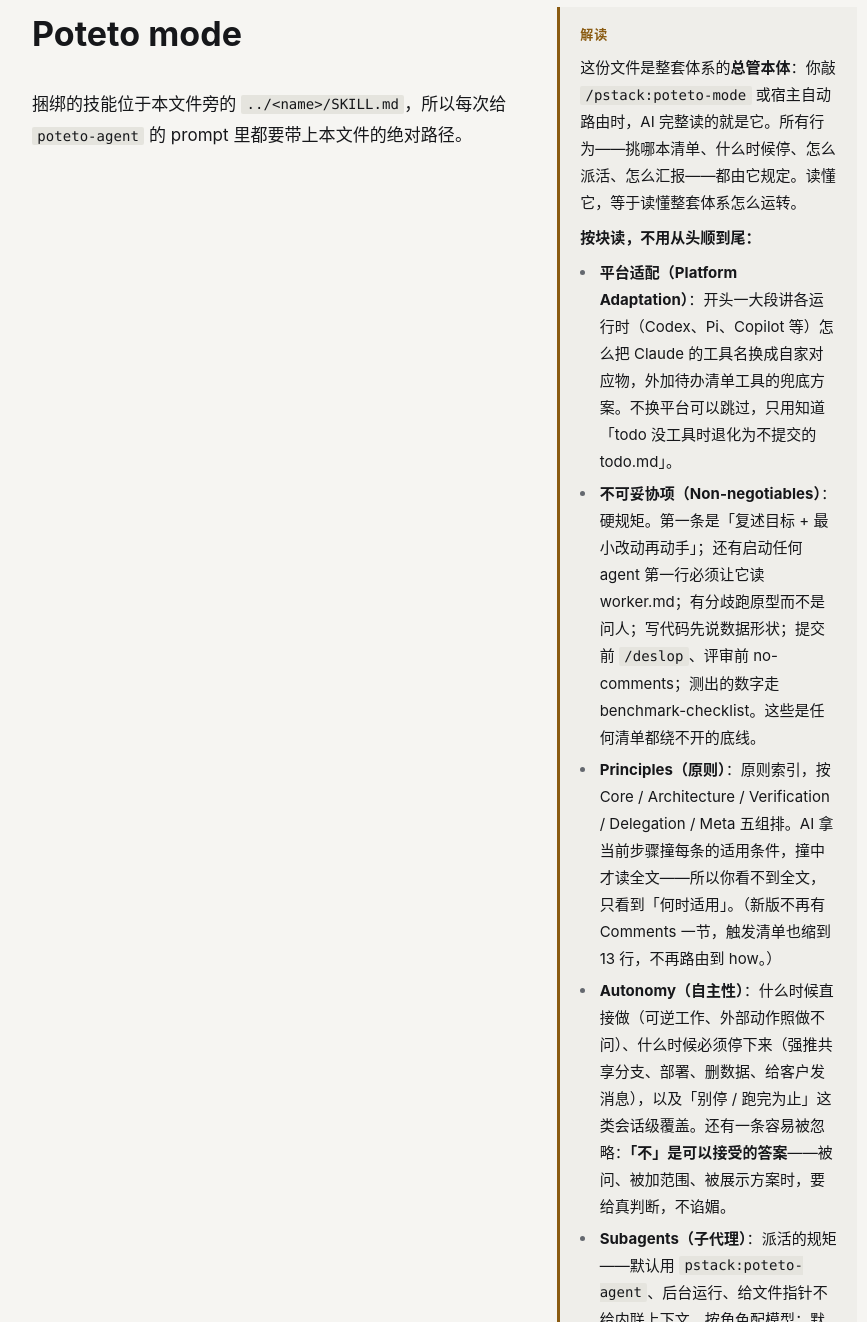
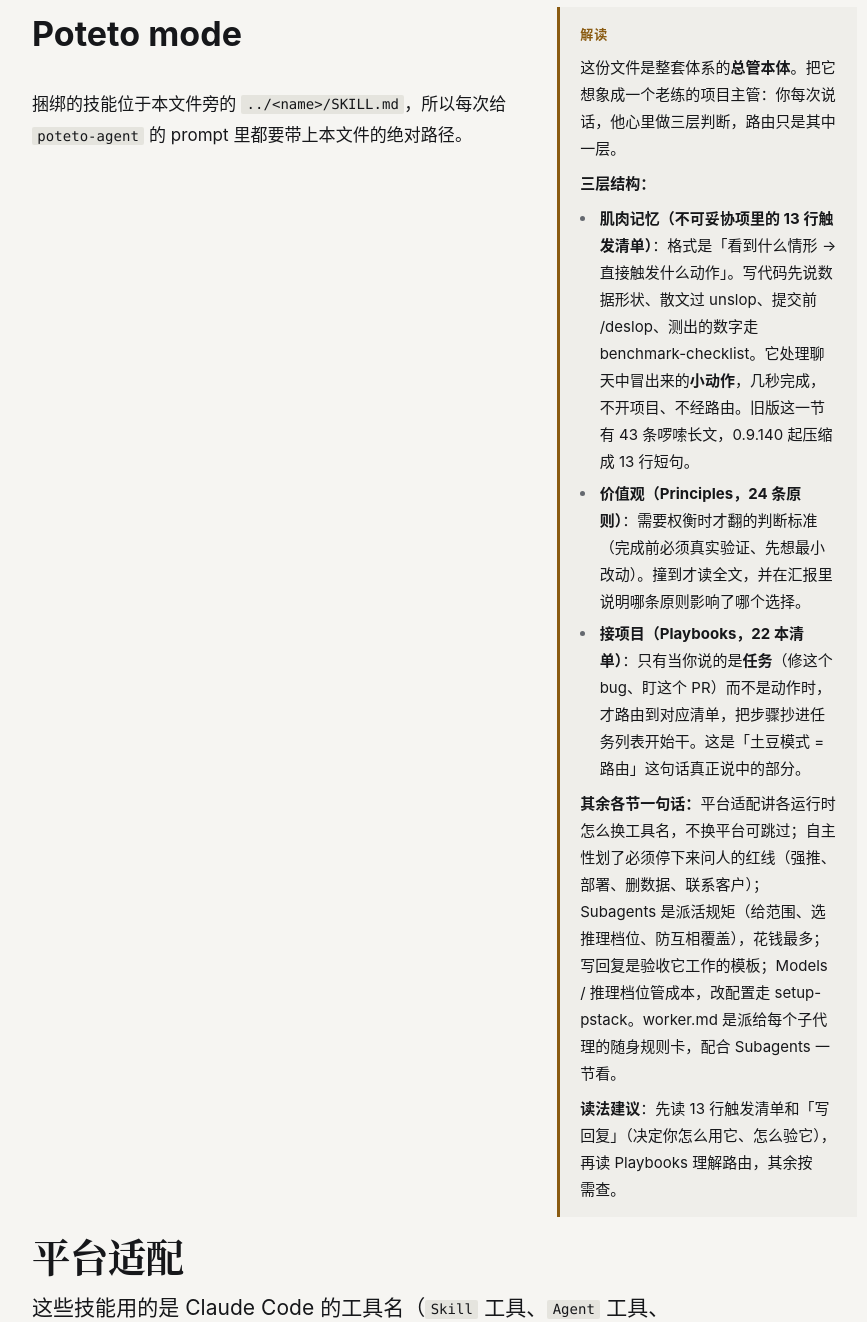
Before and after one commit to ttmouse/pstack-handbook, a plain HTML site: page zh/index.html in a window 1280 px wide. Shown: the part 4041-5363 px from the top of the page, without its empty margins (364-1231 px from the left). Drawn offline with Linux system fonts and the light colour scheme.

Commit message:
Rewrite the poteto-mode note around the three-layer mental model

```diff
--- a/zh/index.html
+++ b/zh/index.html
@@ -440,19 +440,15 @@ mark{background:var(--brand-soft);color:inherit;padding:0 1px;border-radius:1px}
 </table>
 <h2 id="poteto-mode"><span class="ttl">poteto-mode</span></h2>
 <div class="note"><b>description（路由依据，译文）。</b>poteto 的 agent 风格：简洁而有细节的回复、审慎地使用子代理、去 AI 味的文风、简单的代码、经过验证的工作。用于 poteto、/poteto-mode，或要求按这种风格工作的场景。</div>
-<aside class="readnote"><div class="ntag">解读</div><p>这份文件是整套体系的<strong>总管本体</strong>：你敲 <code>/pstack:poteto-mode</code> 或宿主自动路由时，AI 完整读的就是它。所有行为——挑哪本清单、什么时候停、怎么派活、怎么汇报——都由它规定。读懂它，等于读懂整套体系怎么运转。</p>
-<p><strong>按块读，不用从头顺到尾：</strong></p>
-<ul>
-<li><strong>平台适配（Platform Adaptation）</strong>：开头一大段讲各运行时（Codex、Pi、Copilot 等）怎么把 Claude 的工具名换成自家对应物，外加待办清单工具的兜底方案。不换平台可以跳过，只用知道「todo 没工具时退化为不提交的 todo.md」。</li>
-<li><strong>不可妥协项（Non-negotiables）</strong>：硬规矩。第一条是「复述目标 + 最小改动再动手」；还有启动任何 agent 第一行必须让它读 worker.md；有分歧跑原型而不是问人；写代码先说数据形状；提交前 <code>/deslop</code>、评审前 no-comments；测出的数字走 benchmark-checklist。这些是任何清单都绕不开的底线。</li>
-<li><strong>Principles（原则）</strong>：原则索引，按 Core / Architecture / Verification / Delegation / Meta 五组排。AI 拿当前步骤撞每条的适用条件，撞中才读全文——所以你看不到全文，只看到「何时适用」。（新版不再有 Comments 一节，触发清单也缩到 13 行，不再路由到 how。）</li>
-<li><strong>Autonomy（自主性）</strong>：什么时候直接做（可逆工作、外部动作照做不问）、什么时候必须停下来（强推共享分支、部署、删数据、给客户发消息），以及「别停 / 跑完为止」这类会话级覆盖。还有一条容易被忽略：<strong>「不」是可以接受的答案</strong>——被问、被加范围、被展示方案时，要给真判断，不谄媚。</li>
-<li><strong>Subagents（子代理）</strong>：派活的规矩——默认用 <code>pstack:poteto-agent</code>、后台运行、给文件指针不给内联上下文、按角色配模型；默认开全新子代理而非续用；没有独立评审者时评审闸门保持关闭，绝不拿自己的评审当独立裁决。花钱最多的部分就在这节。</li>
-<li><strong>写回复</strong>：短陈述句、先说用户这边变了什么、每个论断带证据或标签、绝不把你能跑的检查交给人。这是你验收它工作的模板。</li>
-<li><strong>Playbooks（流程清单）</strong>：22 本内置清单的名字列表，外加项目自定义 playbook 机制（<code>.agents/playbooks/</code>，用 extends 挂到内置清单上，配套 check-playbooks.mjs 校验脚本）。路由的依据就在这节——你说的话和哪条对上，就走哪本。</li>
-<li><strong>Models / Reasoning effort</strong>：哪个角色用哪个模型、用什么推理强度，以及 <code>pstack-models.md</code> 覆盖表怎么逐行生效。改成本就改这里（配合 setup-pstack）。</li>
-</ul>
-<p><strong>读法建议</strong>：先读「不可妥协项」和「写回复」（这两块决定你怎么用它、怎么验它），再读「Playbooks」理解路由，最后按需查 Subagents 和 Models。它比任何一本清单都长，因为它是唯一一份每次任务都要全文读的文件——固定开销就在这。</p></aside>
+<aside class="readnote"><div class="ntag">解读</div><p>这份文件是整套体系的<strong>总管本体</strong>。把它想象成一个老练的项目主管：你每次说话，他心里做三层判断，路由只是其中一层。</p>
+<p><strong>三层结构：</strong></p>
+<ul>
+<li><strong>肌肉记忆（不可妥协项里的 13 行触发清单）</strong>：格式是「看到什么情形 → 直接触发什么动作」。写代码先说数据形状、散文过 unslop、提交前 /deslop、测出的数字走 benchmark-checklist。它处理聊天中冒出来的<strong>小动作</strong>，几秒完成，不开项目、不经路由。旧版这一节有 43 条啰嗦长文，0.9.140 起压缩成 13 行短句。</li>
+<li><strong>价值观（Principles，24 条原则）</strong>：需要权衡时才翻的判断标准（完成前必须真实验证、先想最小改动）。撞到才读全文，并在汇报里说明哪条原则影响了哪个选择。</li>
+<li><strong>接项目（Playbooks，22 本清单）</strong>：只有当你说的是<strong>任务</strong>（修这个 bug、盯这个 PR）而不是动作时，才路由到对应清单，把步骤抄进任务列表开始干。这是「土豆模式 = 路由」这句话真正说中的部分。</li>
+</ul>
+<p><strong>其余各节一句话：</strong>平台适配讲各运行时怎么换工具名，不换平台可跳过；自主性划了必须停下来问人的红线（强推、部署、删数据、联系客户）；Subagents 是派活规矩（给范围、选推理档位、防互相覆盖），花钱最多；写回复是验收它工作的模板；Models / 推理档位管成本，改配置走 setup-pstack。worker.md 是派给每个子代理的随身规则卡，配合 Subagents 一节看。</p>
+<p><strong>读法建议</strong>：先读 13 行触发清单和「写回复」（决定你怎么用它、怎么验它），再读 Playbooks 理解路由，其余按需查。</p></aside>
 <h1>Poteto mode</h1>
 <p>捆绑的技能位于本文件旁的 <code>../&lt;name&gt;/SKILL.md</code>，所以每次给 <code>poteto-agent</code> 的 prompt 里都要带上本文件的绝对路径。</p>
 <h2>平台适配</h2>
```
Also changed, not shown: 1 other file.
